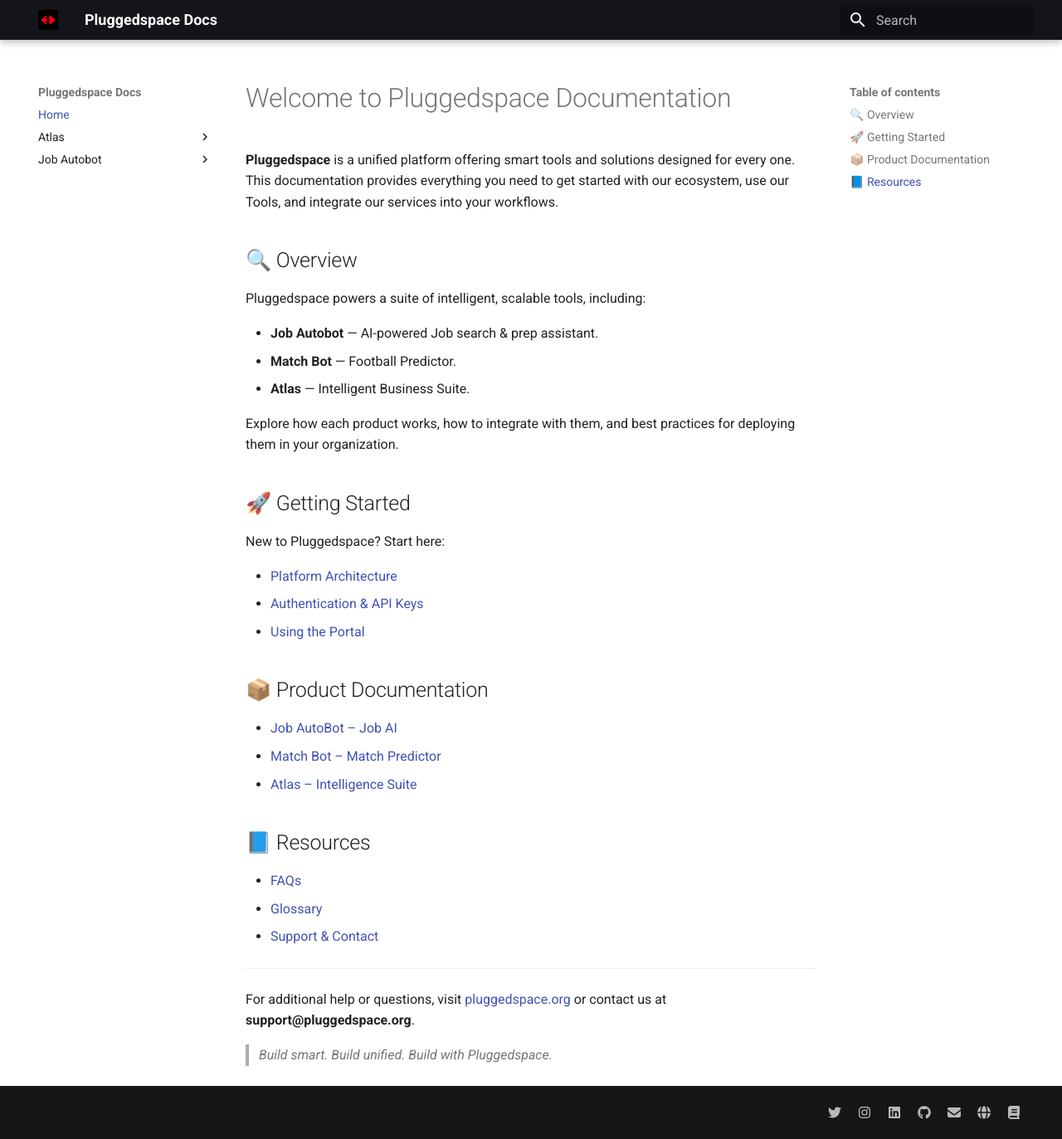
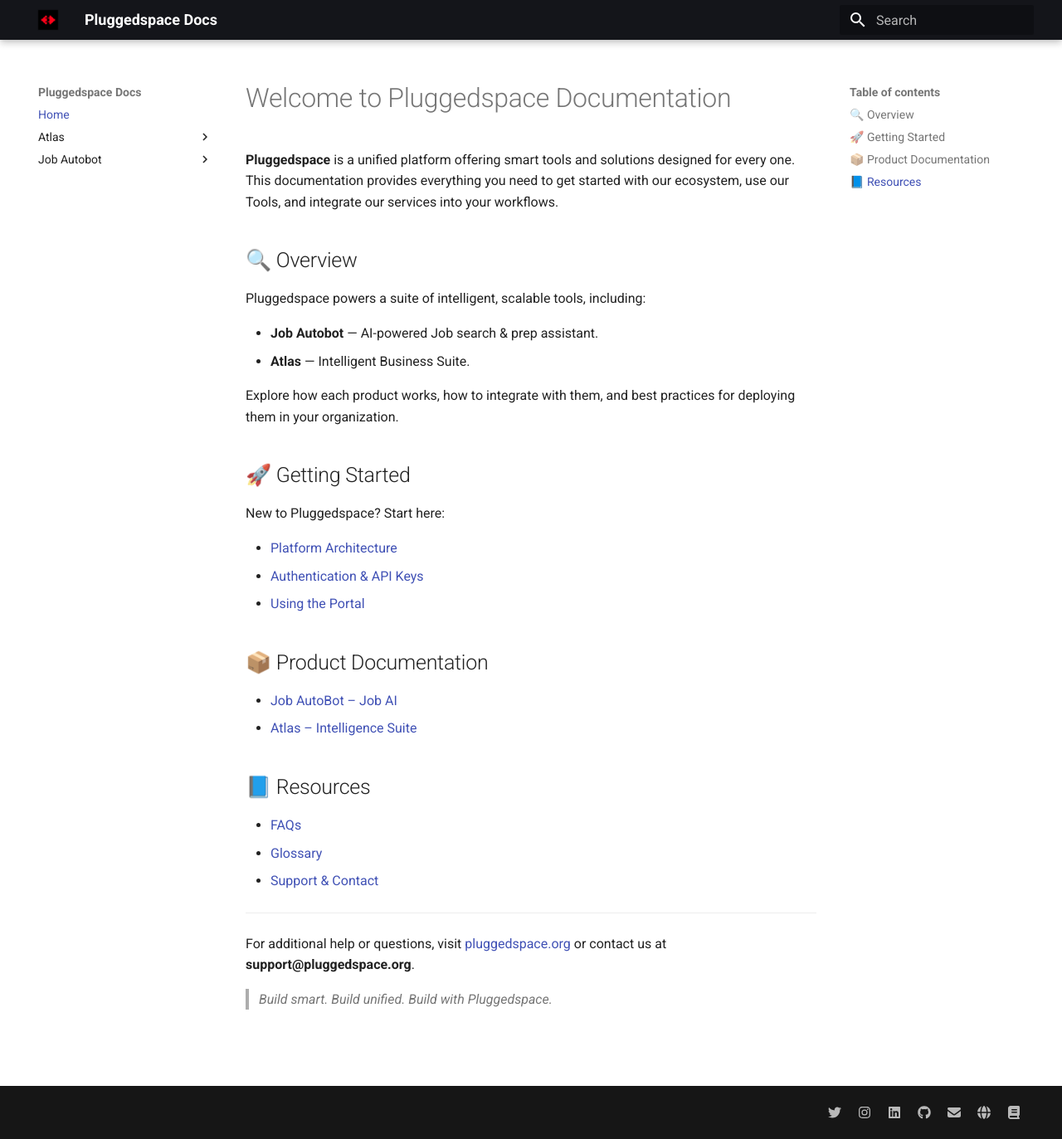
Before and after one commit to pluggedspace/pluggedspace-docs, an MkDocs documentation site: the page built from docs/index.md, in a window 1280 px wide and 1373 px high. Shown: the whole window at 83% size. Built offline with MkDocs 1.6.1 and Material for MkDocs 9.7.7, drawn with Linux system fonts in a browser that asks for light colours.

Commit message:
Update index.md

```diff
--- a/docs/index.md
+++ b/docs/index.md
@@ -7,7 +7,6 @@
 Pluggedspace powers a suite of intelligent, scalable tools, including:
 
 - **Job Autobot** — AI-powered Job search & prep assistant.
-- **Match Bot** — Football Predictor.
 - **Atlas** — Intelligent Business Suite.
 
 Explore how each product works, how to integrate with them, and best practices for deploying them in your organization.
@@ -23,7 +22,6 @@ New to Pluggedspace? Start here:
 ## 📦 Product Documentation
 
 - [Job AutoBot – Job AI](models/job/index.md)
-- [Match Bot – Match Predictor](models/match/index.md)
 - [Atlas – Intelligence Suite](data/index.md)
 
 
```
